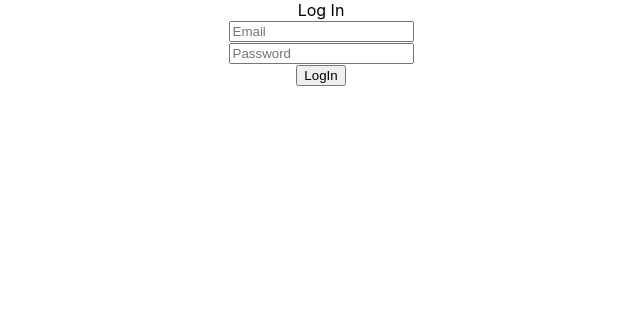
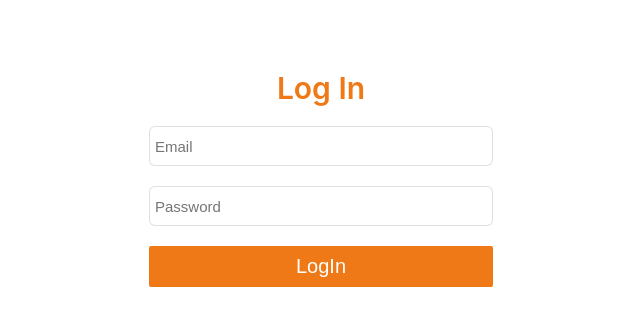
Before and after one commit to rahuljha12527/Intelliswift_Assignment, a React (Create React App) app: page / in a window 1280 px wide. Shown: the top 326 px of the page, without its empty margins (319-959 px from the left). Built offline with nearby package versions, Linux system fonts and the light colour scheme.

Commit message:
add style in login page

```diff
--- a/src/App.css
+++ b/src/App.css
@@ -1,38 +1,78 @@
-.App {
-  text-align: center;
+.container{
+  margin: 5%;
+  display: flex;
+  flex-direction: column;
+  justify-content: space-around;
+  align-items: center;
 }
 
-.App-logo {
-  height: 40vmin;
-  pointer-events: none;
+
+.time{
+  margin: 5%;
+  display: flex;
+  flex-direction: row;
+  justify-content: space-between;
+  align-items: center;
 }
 
-@media (prefers-reduced-motion: no-preference) {
-  .App-logo {
-    animation: App-logo-spin infinite 20s linear;
-  }
+.Us{
+  margin-right: 10%;
 }
 
-.App-header {
-  background-color: #282c34;
-  min-height: 100vh;
+.India{
+  margin-left: 5%;
+}
+
+.login-form{
+  background-color: #fff;
+  padding: 20px;
+  box-sizing: border-box;
   display: flex;
   flex-direction: column;
+  justify-content: center;
   align-items: center;
-  justify-content: center;
-  font-size: calc(10px + 2vmin);
-  color: white;
+  width: 30%;
+  margin: 50px auto;
+  border-radius: 6px;
 }
 
-.App-link {
-  color: #61dafb;
+.login-signup-header {
+  font-weight: 600;
+  font-size: 30px;
+  color: #ef7917;
 }
 
-@keyframes App-logo-spin {
-  from {
-    transform: rotate(0deg);
-  }
-  to {
-    transform: rotate(360deg);
-  }
+.field {
+  width: 100%;
 }
+
+.field input {
+  border: 1px solid rgba(0, 0, 0, 0.12);
+  box-sizing: border-box;
+  border-radius: 6px;
+  width: 100%;
+  height: 40px;
+  margin-top: 20px;
+  padding: 5px;
+  font-size: 15px;
+}
+
+.field input:focus {
+  outline: none;
+}
+
+.field button {
+  width: 100%;
+  margin-top: 20px;
+  background: #ef7917;
+  border-radius: 2px;
+  color: #fff;
+  font-size: 20px;
+  padding: 9px;
+  border: none;
+  outline: none;
+}
+
+.field button:hover {
+  cursor: pointer;
+}
--- a/src/component/Login.js
+++ b/src/component/Login.js
@@ -45,6 +45,7 @@ class Login extends Component {
           <form className="login-form">
             <span className="login-signup-header">Log In</span>
             <div className="field">
+
               <input
                 type="email"
                 placeholder="Email"
--- a/src/component/WorldClock.js
+++ b/src/component/WorldClock.js
@@ -1,33 +1,29 @@
-import React, { Component } from 'react'
-
+import React, { Component } from "react";
 
 class WorldClock extends Component {
-
   constructor(props) {
-        super(props)
+    super(props);
 
     this.state = {
-             date:new Date() ,
-             USTime:'16:26:12',
-             londonTime:'10:26:11',
-        }
+      date: new Date(),
+      USTime: "16:26:12",
+      londonTime: "10:26:11",
+    };
   }
 
-
-    callMe(){
-        setInterval(()=>{
+  callMe() {
+    setInterval(() => {
       this.setState({
-               date:new Date()
+        date: new Date(),
       });
-
-        },1000)
+    }, 1000);
   }
 
-    clickHandler=(event)=>{
+  clickHandler = (event) => {
     this.setState({
-            USTime:'20:16:12'
-        })
-    }
+      USTime: "20:16:12",
+    });
+  };
 
   render() {
     return (
@@ -42,22 +38,22 @@ class WorldClock extends Component {
         <div className="time">
           <div className="Us">
             <label>United State:</label>
-                       <h2>{this.state.USTime} </h2>
+            <label>{this.state.USTime}</label>
           </div>
           <div className="Us">
-                       <label>London</label>
-                       <h2>{this.state.londonTime}</h2>
+            <label>London:</label>
+
+            <label>{this.state.londonTime}</label>
           </div>
-                   <div className="Us">
-                       <label>India</label>
-                       <h2>{this.state.date.toLocaleTimeString([],{hour12:false})}</h2>
+          <div className="India">
+            <label>India:</label>
+            <label>{this.state.date.toLocaleTimeString([], { hour12: false })}</label>
             {this.callMe()}
           </div>
-
         </div>
       </div>
-        )
+    );
   }
 }
 
-export default WorldClock
+export default WorldClock;
```
Lines whose indentation alone changed are shown as unchanged.
